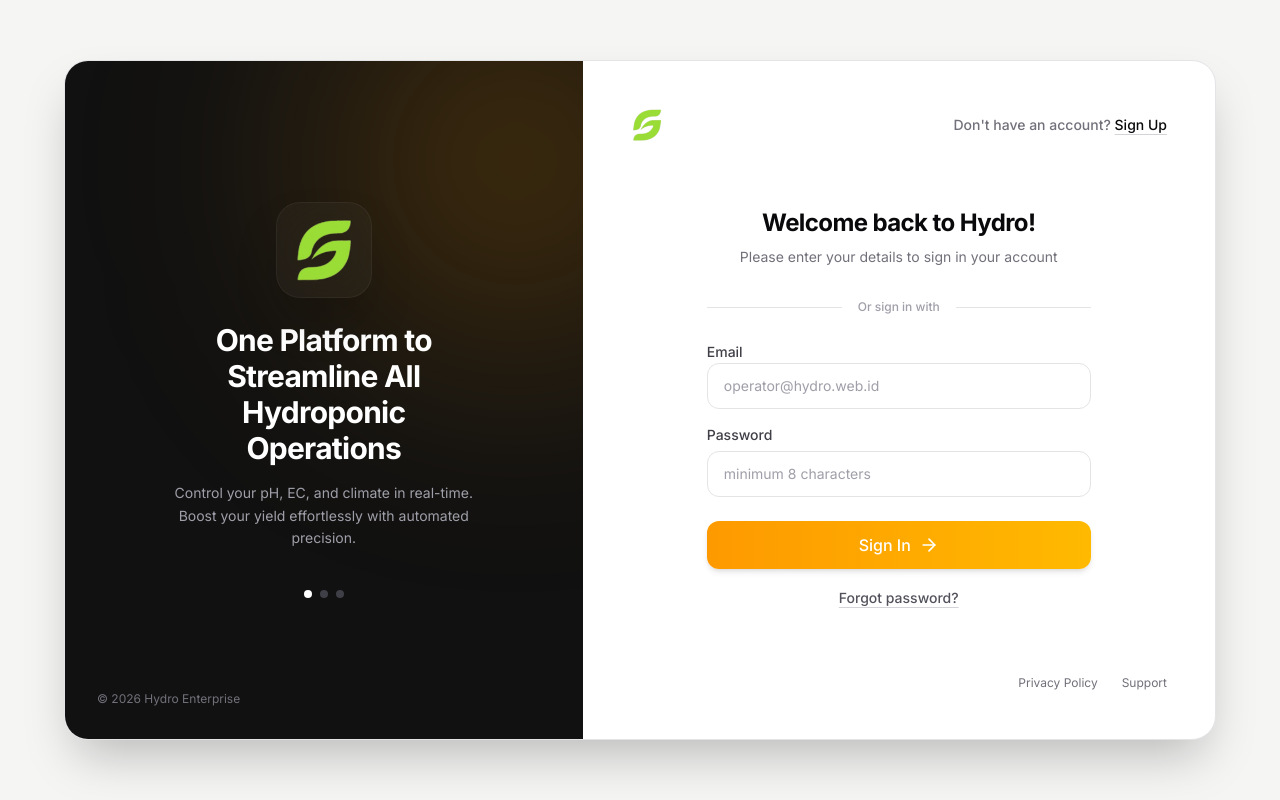
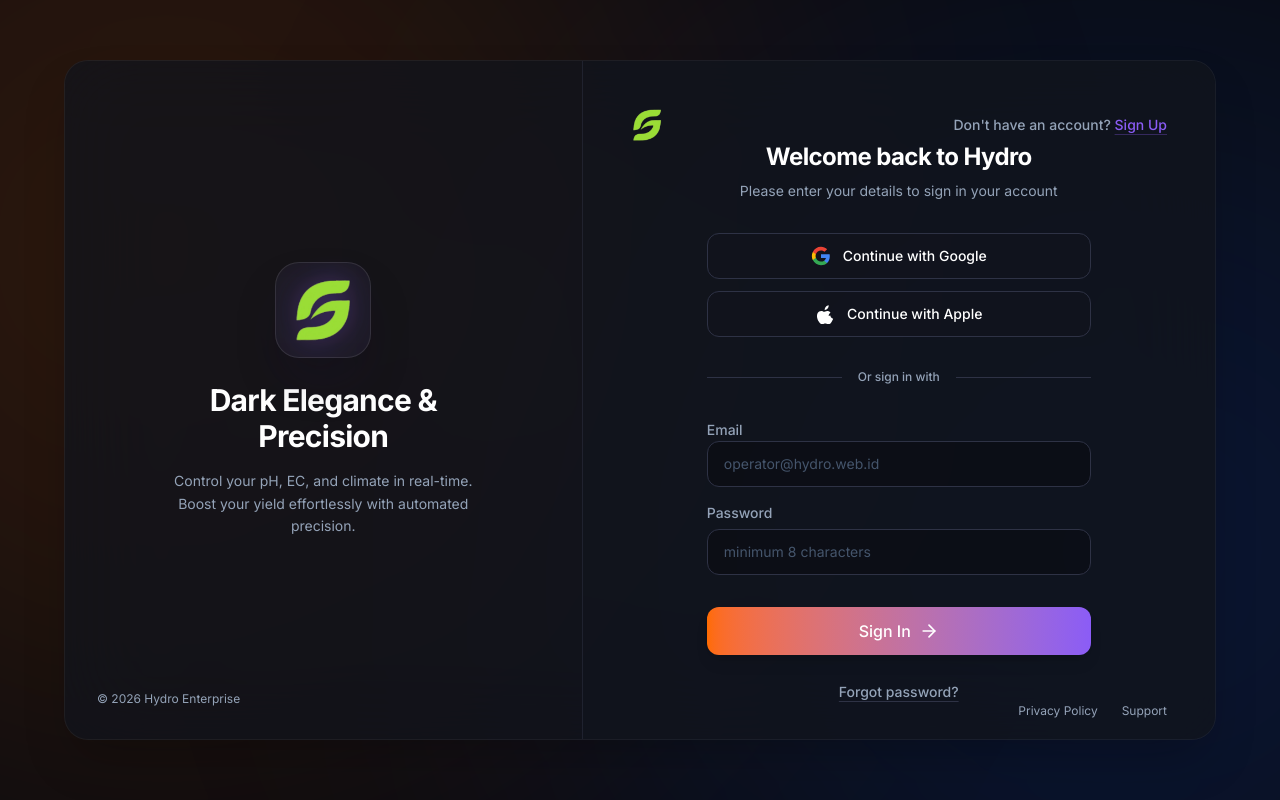
Before and after one commit to r4rdi/hydro-project, a Next.js app: page /login in a window 1280 px wide. Built offline with nearby package versions, Linux system fonts and the light colour scheme.

Commit message:
fix: add missing config files and update login UI

```diff
--- a/app/globals.css
+++ b/app/globals.css
@@ -1,21 +1,32 @@
 @import "tailwindcss";
 
 @theme {
-  --color-brand-green: #10b981;
-  --color-brand-blue: #3b82f6;
-  --color-brand-red: #ef4444;
-  --color-brand-amber: #f59e0b;
-  --color-brand-dark: #09090b;
-  --color-brand-card: #18181b;
-  --color-brand-muted: #27272a;
+  /* Base & Background Colors */
+  --color-brand-bg: #090a0f;
+  --color-brand-surface: #12141d;
+  --color-brand-border: #2e3245;
+
+  /* Accent & Brand Colors */
+  --color-brand-purple-primary: #8b5cf6;
+  --color-brand-purple-dark: #6d28d9;
+  --color-brand-green-primary: #10b981;
+  --color-brand-green-dark: #059669;
+
+  /* Highlight & Silhouette Gradients (Orange) */
+  --color-brand-orange-start: #ff6b00;
+  --color-brand-orange-end: #ff8e53;
+
+  /* Typography */
+  --color-brand-text-primary: #ffffff;
+  --color-brand-text-secondary: #94a3b8;
 
   --font-sans: var(--font-inter), var(--font-geist-sans), sans-serif;
   --font-mono: var(--font-geist-mono), monospace;
 }
 
 :root {
-  --background: var(--color-brand-dark);
-  --foreground: #fafafa;
+  --background: var(--color-brand-bg);
+  --foreground: var(--color-brand-text-primary);
 }
 
 body {
@@ -27,9 +38,17 @@
 }
 
 @utility glass-panel {
-  @apply bg-zinc-900/60 backdrop-blur-md border border-zinc-800/50 rounded-xl shadow-xl;
+  @apply bg-[#12141D]/80 backdrop-blur-xl border border-[#2E3245] shadow-2xl;
 }
 
 @utility glass-card {
-  @apply bg-zinc-800/40 backdrop-blur-sm border border-zinc-700/30 rounded-lg hover:bg-zinc-800/60 transition-all duration-300;
+  @apply bg-[#12141D]/60 backdrop-blur-md border border-[#2E3245]/50 rounded-xl hover:bg-[#12141D]/80 hover:border-[#8B5CF6]/30 transition-all duration-300;
 }
+
+@utility glow-purple {
+  @apply drop-shadow-[0_0_12px_rgba(139,92,246,0.3)];
+}
+
+@utility glow-orange {
+  @apply drop-shadow-[0_0_12px_rgba(255,107,0,0.4)];
+}
--- a/app/layout.tsx
+++ b/app/layout.tsx
@@ -25,7 +25,7 @@
 export default function RootLayout({ children }: { children: React.ReactNode }) {
   return (
     <html lang="en" className={`${inter.variable} ${geistSans.variable} ${geistMono.variable} antialiased dark`}>
-      <body className="min-h-screen bg-brand-dark text-white flex flex-col">{children}</body>
+      <body className="min-h-screen bg-brand-bg text-brand-text-primary flex flex-col">{children}</body>
     </html>
   );
 }
--- a/app/login/page.tsx
+++ b/app/login/page.tsx
@@ -5,80 +5,110 @@
 import { Lock, Mail, ArrowRight, Droplets } from "lucide-react";
 import Image from "next/image";
 import Link from "next/link";
+import { createClient } from "@/utils/supabase/client";
 
 export default function LoginPage() {
   const [state, formAction, isPending] = useActionState(login, null);
 
+  const handleOAuth = async (provider: 'google' | 'apple') => {
+    const supabase = createClient();
+    await supabase.auth.signInWithOAuth({
+      provider,
+      options: {
+        redirectTo: `${window.location.origin}/auth/callback`,
+      },
+    });
+  };
+
   return (
-    <div className="min-h-screen bg-[#f5f5f4] flex items-center justify-center md:p-4 lg:p-8">
-      {/* Container */}
-      <div className="w-full max-w-6xl min-h-[100dvh] md:min-h-[600px] md:h-[85vh] flex flex-col md:flex-row md:rounded-3xl overflow-hidden md:shadow-2xl bg-white md:border border-zinc-200">
+    <div className="min-h-screen bg-brand-bg flex items-center justify-center p-4 lg:p-8 relative overflow-hidden">
+      {/* Background Silhouette Gradients - Adjusted to match reference */}
+      <div className="absolute top-0 left-0 w-[1000px] h-[1000px] bg-brand-orange-start/15 rounded-full blur-[200px] pointer-events-none -translate-x-1/3 -translate-y-1/4" />
+      <div className="absolute bottom-0 right-0 w-[1000px] h-[1000px] bg-blue-600/15 rounded-full blur-[200px] pointer-events-none translate-x-1/3 translate-y-1/4" />
 
-        {/* Left Side: Branding (Dark with orange/amber glow) */}
-        <div className="hidden md:flex flex-col relative w-[45%] bg-[#111111] text-white p-12 items-center justify-center overflow-hidden">
-          {/* Subtle warm glow background like reference */}
-          <div className="absolute top-0 right-0 w-[400px] h-[400px] bg-amber-500/20 rounded-full blur-[120px] pointer-events-none transform translate-x-1/3 -translate-y-1/4" />
+      {/* Container - Glassmorphism Split Layout */}
+      <div className="w-full max-w-6xl min-h-[100dvh] md:min-h-[600px] md:h-[85vh] flex flex-col md:flex-row rounded-3xl overflow-hidden glass-panel relative z-10 bg-[#12141D]/60 border-white/5 backdrop-blur-2xl shadow-2xl">
 
+        {/* Left Side: Branding */}
+        <div className="hidden md:flex flex-col relative w-[45%] text-brand-text-primary p-12 items-center justify-center overflow-hidden border-r border-brand-border/50 bg-[#12141D]/40">
           <div className="relative z-10 flex flex-col items-center text-center space-y-6 group cursor-default">
-            <div className="w-24 h-24 rounded-3xl bg-white/[0.03] backdrop-blur-2xl border border-white/5 shadow-2xl flex items-center justify-center p-4 transition-all duration-500 group-hover:scale-105 group-hover:bg-white/[0.05] group-hover:shadow-[0_0_30px_rgba(245,158,11,0.1)]">
+            <div className="w-24 h-24 rounded-3xl bg-white/[0.02] backdrop-blur-3xl border border-white/10 shadow-2xl flex items-center justify-center p-4 transition-all duration-500 group-hover:scale-105 glow-purple">
               <Image src="/logo.png" alt="Hydro Logo" width={64} height={64} className="object-contain transition-transform duration-500 group-hover:-rotate-3" />
             </div>
             <div className="space-y-4 max-w-xs">
-              <h1 className="text-3xl font-bold tracking-tight transition-colors duration-300 group-hover:text-amber-50">One Platform to Streamline All Hydroponic Operations</h1>
-              <p className="text-zinc-400 text-sm leading-relaxed transition-colors duration-300 group-hover:text-zinc-300">
+              <h1 className="text-3xl font-bold tracking-tight text-white transition-colors duration-300 group-hover:text-brand-purple-primary">Dark Elegance & Precision</h1>
+              <p className="text-brand-text-secondary text-sm leading-relaxed">
                 Control your pH, EC, and climate in real-time. Boost your yield effortlessly with automated precision.
               </p>
             </div>
-
-            {/* Carousel dots placeholder */}
-            <div className="flex items-center justify-center gap-2 mt-4">
-              <span className="w-2 h-2 rounded-full bg-white transition-all duration-300 hover:scale-150 cursor-pointer"></span>
-              <span className="w-2 h-2 rounded-full bg-zinc-700 transition-all duration-300 hover:bg-zinc-400 cursor-pointer"></span>
-              <span className="w-2 h-2 rounded-full bg-zinc-700 transition-all duration-300 hover:bg-zinc-400 cursor-pointer"></span>
-            </div>
           </div>
-
-          <div className="absolute bottom-8 left-8 text-xs text-zinc-500 hover:text-zinc-400 transition-colors cursor-default">
+          <div className="absolute bottom-8 left-8 text-xs text-brand-text-secondary hover:text-white transition-colors cursor-default">
             &copy; 2026 Hydro Enterprise
           </div>
         </div>
 
         {/* Right Side: Login Form */}
-        <div className="flex-1 flex flex-col p-8 sm:p-12 relative text-zinc-950">
+        <div className="flex-1 flex flex-col p-8 sm:p-12 relative text-brand-text-primary bg-[#12141D]/60">
           <div className="flex items-center justify-between mb-auto">
             <div className="md:hidden flex items-center gap-2 group cursor-pointer">
               <Image src="/logo.png" alt="Hydro Logo" width={32} height={32} className="transition-transform duration-300 group-hover:rotate-12" />
-              <span className="font-bold text-lg transition-colors group-hover:text-amber-600">Hydro</span>
+              <span className="font-bold text-lg text-white">Hydro</span>
             </div>
             <div className="hidden md:block group cursor-pointer">
-              {/* Optional top-left brand marker if needed */}
               <Image src="/logo.png" alt="Hydro Logo" width={32} height={32} className="transition-transform duration-300 group-hover:rotate-12" />
             </div>
-            <div className="text-sm font-medium text-zinc-500">
-              Don't have an account? <span className="text-zinc-950 underline decoration-zinc-300 underline-offset-4 cursor-pointer hover:text-amber-600 hover:decoration-amber-500 transition-colors duration-200">Sign Up</span>
+            <div className="text-sm font-medium text-brand-text-secondary">
+              Don't have an account? <span className="text-brand-purple-primary underline decoration-brand-purple-primary/30 underline-offset-4 cursor-pointer hover:text-brand-orange-start hover:decoration-brand-orange-start transition-colors duration-200">Sign Up</span>
             </div>
           </div>
 
           <div className="max-w-sm w-full mx-auto my-auto space-y-8">
             <div className="text-center space-y-2">
-              <h2 className="text-2xl font-bold tracking-tight">Welcome back to Hydro!</h2>
-              <p className="text-sm text-zinc-500">Please enter your details to sign in your account</p>
+              <h2 className="text-2xl font-bold tracking-tight text-white">Welcome back to Hydro</h2>
+              <p className="text-sm text-brand-text-secondary">Please enter your details to sign in your account</p>
+            </div>
+
+            <div className="space-y-3">
+              <button
+                type="button"
+                onClick={() => handleOAuth('google')}
+                className="w-full flex items-center justify-center gap-3 bg-[#12141D]/50 border border-brand-border rounded-xl px-4 py-3 text-sm font-medium text-white cursor-pointer hover:bg-brand-border/50 hover:border-brand-border transition-all duration-200"
+              >
+                <svg viewBox="0 0 24 24" className="w-5 h-5" xmlns="http://www.w3.org/2000/svg">
+                  <path d="M22.56 12.25c0-.78-.07-1.53-.2-2.25H12v4.26h5.92c-.26 1.37-1.04 2.53-2.21 3.31v2.77h3.57c2.08-1.92 3.28-4.74 3.28-8.09z" fill="#4285F4"/>
+                  <path d="M12 23c2.97 0 5.46-.98 7.28-2.66l-3.57-2.77c-.98.66-2.23 1.06-3.71 1.06-2.86 0-5.29-1.93-6.16-4.53H2.18v2.84C3.99 20.53 7.7 23 12 23z" fill="#34A853"/>
+                  <path d="M5.84 14.09c-.22-.66-.35-1.36-.35-2.09s.13-1.43.35-2.09V7.07H2.18C1.43 8.55 1 10.22 1 12s.43 3.45 1.18 4.93l2.85-2.22.81-.62z" fill="#FBBC05"/>
+                  <path d="M12 5.38c1.62 0 3.06.56 4.21 1.64l3.15-3.15C17.45 2.09 14.97 1 12 1 7.7 1 3.99 3.47 2.18 7.07l3.66 2.84c.87-2.6 3.3-4.53 6.16-4.53z" fill="#EA4335"/>
+                </svg>
+                Continue with Google
+              </button>
+
+              <button
+                type="button"
+                onClick={() => handleOAuth('apple')}
+                className="w-full flex items-center justify-center gap-3 bg-[#12141D]/50 border border-brand-border rounded-xl px-4 py-3 text-sm font-medium text-white cursor-pointer hover:bg-brand-border/50 hover:border-brand-border transition-all duration-200"
+              >
+                <svg viewBox="0 0 24 24" className="w-5 h-5 text-white" fill="currentColor" xmlns="http://www.w3.org/2000/svg">
+                  <path d="M16.365 14.316c-.023-2.628 2.15-3.896 2.25-3.953-1.223-1.786-3.125-2.03-3.818-2.062-1.62-.163-3.16.953-3.985.953-.825 0-2.09-.92-3.415-.895-1.715.025-3.3.99-4.186 2.528-1.8 3.12-.462 7.72 1.295 10.25 1.035 1.5 2.255 3.175 3.86 3.12 1.53-.05 2.115-.978 3.975-.978 1.84 0 2.395.977 3.995.95 1.638-.025 2.69-1.522 3.715-3.02 1.185-1.733 1.675-3.415 1.7-3.504-.038-.016-3.298-1.265-3.346-3.889zM15.175 5.51c.846-1.025 1.417-2.453 1.26-3.873-1.227.05-2.71.815-3.578 1.838-.7.884-1.385 2.338-1.196 3.725 1.365.106 2.668-.66 3.514-1.69z"/>
+                </svg>
+                Continue with Apple
+              </button>
+            </div>
+
+            <div className="flex items-center justify-center gap-4 text-xs font-medium text-brand-text-secondary before:flex-1 before:h-px before:bg-brand-border after:flex-1 after:h-px after:bg-brand-border">
+              Or sign in with
             </div>
 
             <form action={formAction} className="space-y-6">
               {state?.error && (
-                <div className="p-3 text-sm text-red-600 bg-red-50 border border-red-200 rounded-lg text-center font-medium animate-in fade-in slide-in-from-top-2">
+                <div className="p-3 text-sm text-red-400 bg-red-950/30 border border-red-900/50 rounded-lg text-center font-medium animate-in fade-in slide-in-from-top-2">
                   {state.error}
                 </div>
               )}
 
-              <div className="flex items-center justify-center gap-4 text-xs font-medium text-zinc-400 before:flex-1 before:h-px before:bg-zinc-200 after:flex-1 after:h-px after:bg-zinc-200">
-                Or sign in with
-              </div>
-
               <div className="space-y-4">
                 <div className="space-y-1.5 relative group">
-                  <label className="text-sm font-medium text-zinc-700 transition-colors group-focus-within:text-amber-600" htmlFor="email">
+                  <label className="text-sm font-medium text-brand-text-secondary transition-colors group-focus-within:text-brand-purple-primary" htmlFor="email">
                     Email
                   </label>
                   <div className="relative">
@@ -88,14 +118,14 @@
                       type="email"
                       required
                       placeholder="operator@hydro.web.id"
-                      className="w-full bg-white border border-zinc-200 rounded-xl px-4 py-3 text-zinc-900 placeholder:text-zinc-400 focus:outline-none focus:ring-2 focus:ring-amber-500/20 focus:border-amber-500 hover:border-amber-400/50 hover:shadow-sm transition-all duration-200 text-sm"
+                      className="w-full bg-[#090A0F]/50 border border-brand-border rounded-xl px-4 py-3 text-white placeholder:text-slate-600 focus:outline-none focus:ring-2 focus:ring-brand-purple-primary/30 focus:border-brand-purple-primary hover:border-brand-border/80 transition-all duration-200 text-sm"
                     />
                   </div>
                 </div>
 
                 <div className="space-y-1.5 relative group">
                   <div className="flex items-center justify-between">
-                    <label className="text-sm font-medium text-zinc-700 transition-colors group-focus-within:text-amber-600" htmlFor="password">
+                    <label className="text-sm font-medium text-brand-text-secondary transition-colors group-focus-within:text-brand-purple-primary" htmlFor="password">
                       Password
                     </label>
                   </div>
@@ -106,17 +136,17 @@
                       type="password"
                       required
                       placeholder="minimum 8 characters"
-                      className="w-full bg-white border border-zinc-200 rounded-xl px-4 py-3 text-zinc-900 placeholder:text-zinc-400 focus:outline-none focus:ring-2 focus:ring-amber-500/20 focus:border-amber-500 hover:border-amber-400/50 hover:shadow-sm transition-all duration-200 text-sm"
+                      className="w-full bg-[#090A0F]/50 border border-brand-border rounded-xl px-4 py-3 text-white placeholder:text-slate-600 focus:outline-none focus:ring-2 focus:ring-brand-purple-primary/30 focus:border-brand-purple-primary hover:border-brand-border/80 transition-all duration-200 text-sm"
                     />
                   </div>
                 </div>
               </div>
 
-              <div className="space-y-4">
+              <div className="space-y-4 mt-8">
                 <button
                   type="submit"
                   disabled={isPending}
-                  className="group w-full flex items-center justify-center gap-2 bg-gradient-to-r from-amber-500 to-amber-400 hover:from-amber-400 hover:to-amber-300 text-white font-medium py-3 px-4 rounded-xl shadow-md hover:shadow-lg hover:-translate-y-0.5 active:shadow-inner active:scale-[0.98] transition-all duration-200 disabled:opacity-70 disabled:pointer-events-none"
+                  className="group w-full flex items-center justify-center gap-2 bg-gradient-to-r from-brand-orange-start to-brand-purple-primary hover:from-brand-orange-end hover:to-brand-purple-dark text-white font-medium py-3 px-4 rounded-xl shadow-lg hover:shadow-xl hover:glow-orange hover:-translate-y-0.5 active:scale-[0.98] transition-all duration-300 disabled:opacity-70 disabled:pointer-events-none"
                 >
                   {isPending ? (
                     "Authenticating..."
@@ -127,16 +157,16 @@
                     </>
                   )}
                 </button>
-                <div className="text-center">
-                  <a href="#" className="text-sm font-medium text-zinc-600 hover:text-amber-600 transition-colors underline underline-offset-4 decoration-zinc-300 hover:decoration-amber-500">Forgot password?</a>
+                <div className="text-center pt-2">
+                  <a href="#" className="text-sm font-medium text-brand-text-secondary hover:text-brand-purple-primary transition-colors underline underline-offset-4 decoration-brand-border hover:decoration-brand-purple-primary/50">Forgot password?</a>
                 </div>
               </div>
             </form>
           </div>
 
-          <div className="flex items-center justify-end gap-6 text-xs text-zinc-500 mt-auto">
-            <a href="#" className="hover:text-zinc-900 transition-colors">Privacy Policy</a>
-            <a href="#" className="hover:text-zinc-900 transition-colors">Support</a>
+          <div className="flex items-center justify-end gap-6 text-xs text-brand-text-secondary mt-auto">
+            <a href="#" className="hover:text-white transition-colors">Privacy Policy</a>
+            <a href="#" className="hover:text-white transition-colors">Support</a>
           </div>
         </div>
       </div>
--- /dev/null
+++ b/postcss.config.mjs
@@ -0,0 +1,5 @@
+export default {
+  plugins: {
+    "@tailwindcss/postcss": {},
+  },
+};
```
Also changed, not shown: md/DESIGN.md (+89 -23 lines), tsconfig.json (added, +43 -0 lines), 1 other file (tests, documents, lock files or other folders).
